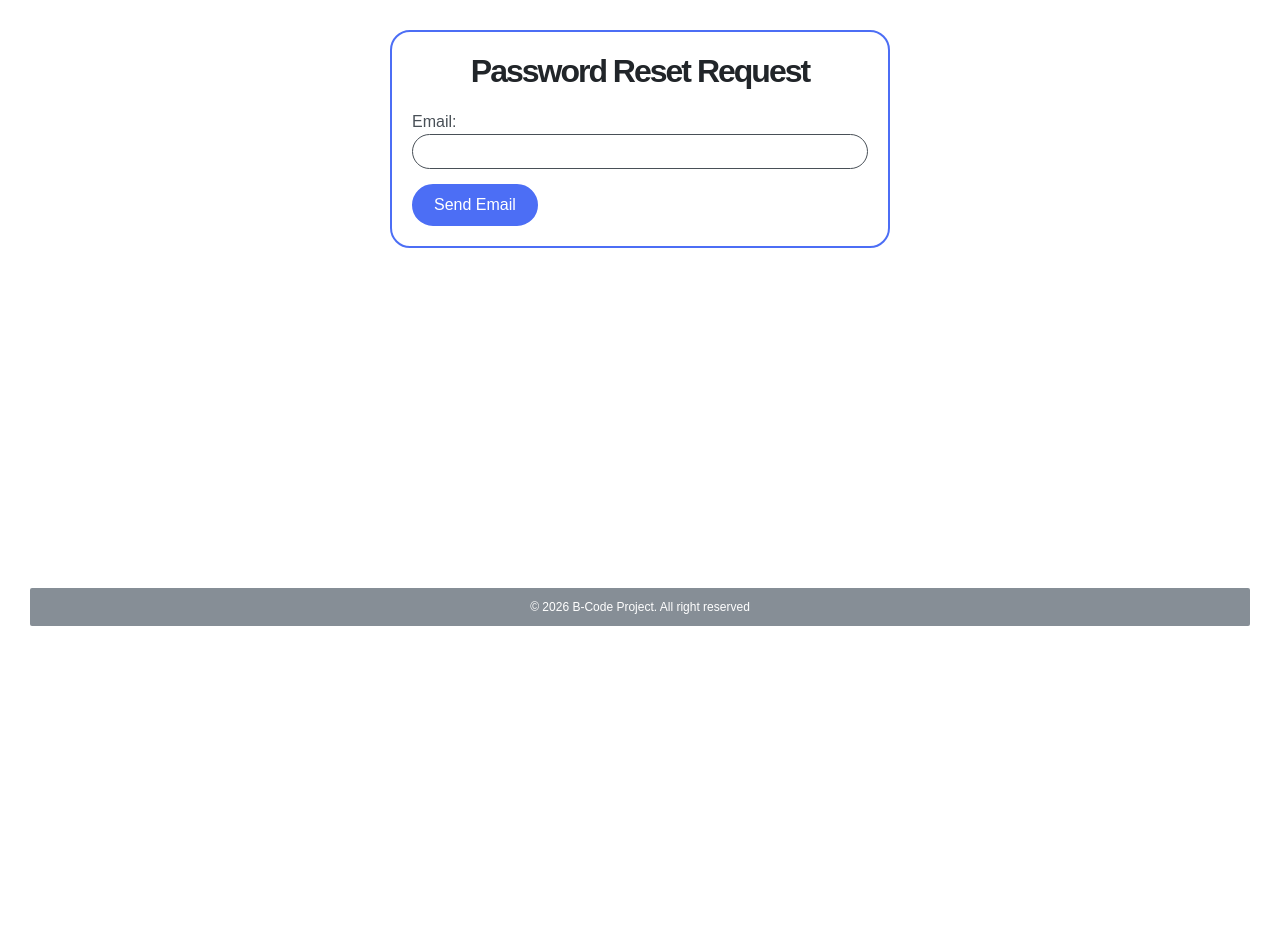
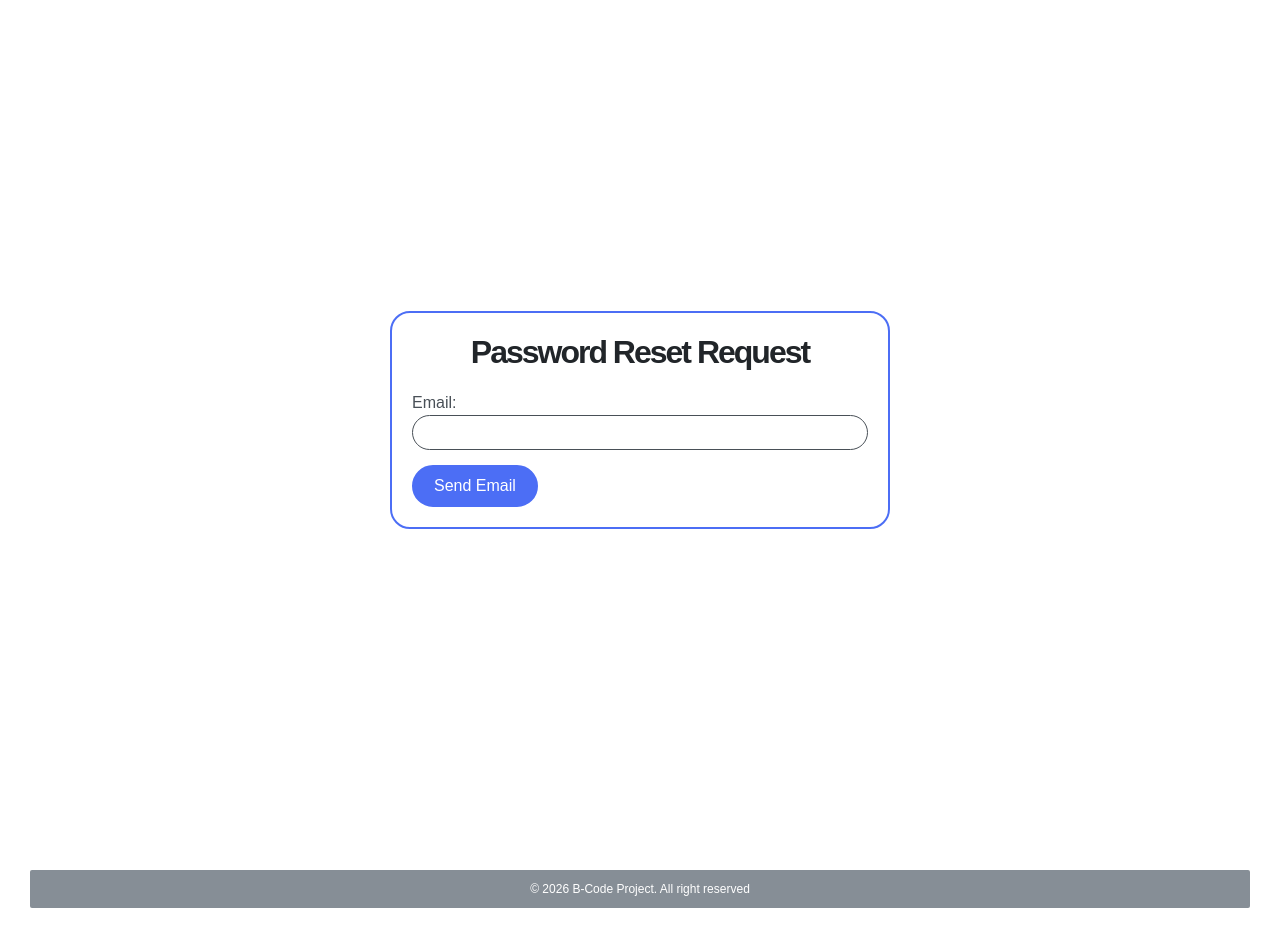
Before and after one commit to meribehenry/B-Social-, a Flask app: page /auth/reset_request in a window 1280 px wide. Shown: the part 80-1018 px from the top of the page. Before the commit the page ends 706 px from the top, so only its background shows below. Run offline with Flask 3, Linux system fonts and the light colour scheme; some libraries are stand-ins or nearby versions.

Commit message:
Correct a mistake

```diff
--- a/app/static/css/auth/style.css
+++ b/app/static/css/auth/style.css
@@ -174,7 +174,8 @@ body {
     align-items: center;
     justify-items: center;
     padding: 1rem 1rem;
-    margin-bottom: 30rem;
+    height: 100vh;
+    margin-bottom: 2rem;
 }
 
 
```
